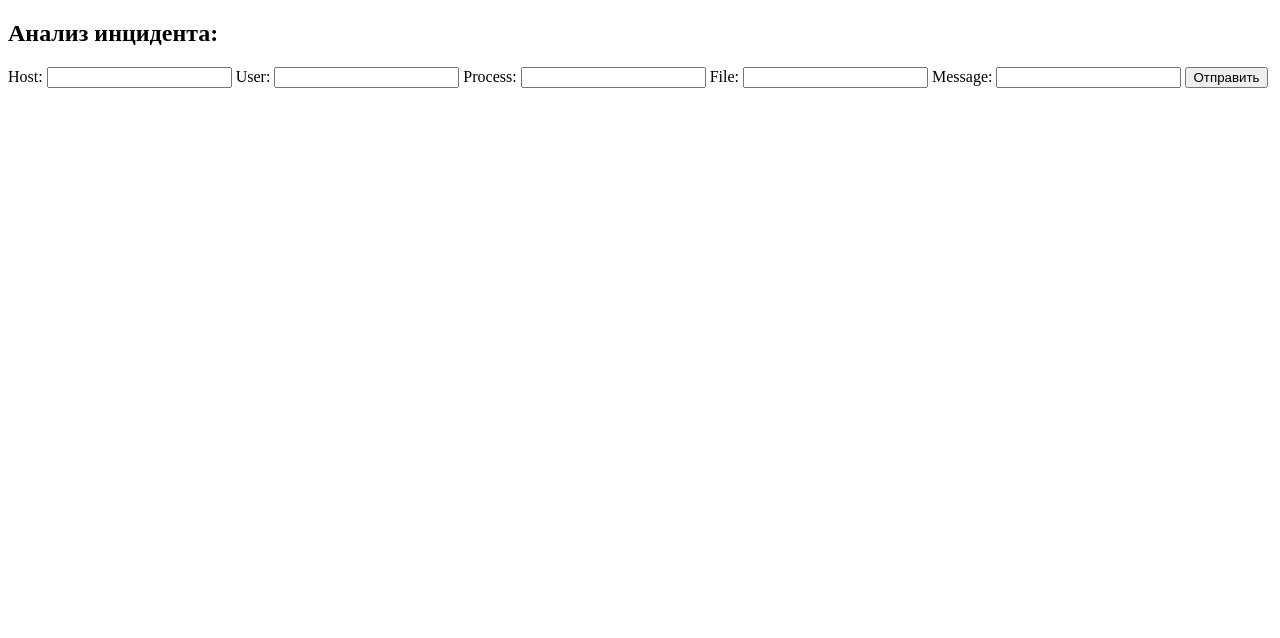
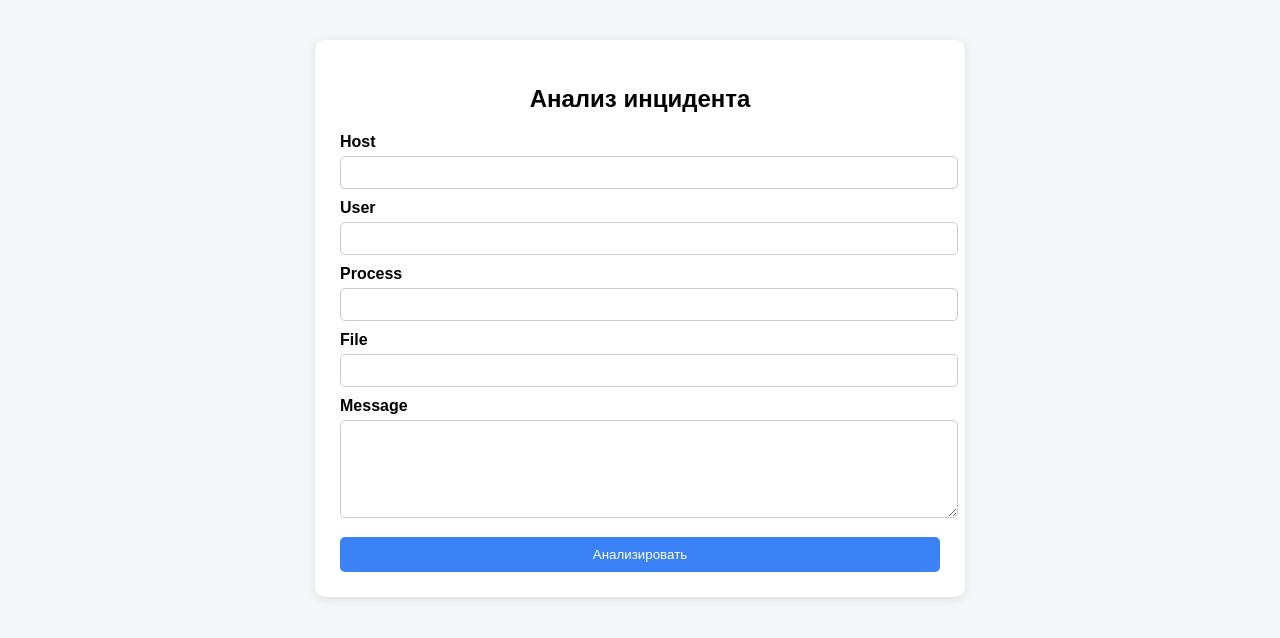
Before and after one commit to maksimvydrin/sysadmin_actions, a Flask app: page / in a window 1280 px wide. Shown: the top 638 px of the page. Run offline with Flask 3, Linux system fonts and the light colour scheme; parts of the project's set-up code (start-up, migrations or seed data) failed here and were passed over.

Commit message:
Add files via upload

```diff
--- /dev/null
+++ b/static/style.css
@@ -0,0 +1,84 @@
+   body {
+    font-family: Arial, sans-serif;
+    background: #f4f6f8;
+    margin: 0;
+}
+
+.container {
+    max-width: 600px;
+    margin: 40px auto;
+    background: white;
+    padding: 25px;
+    border-radius: 10px;
+    box-shadow: 0 2px 10px rgba(0,0,0,0.1);
+}
+
+h2 {
+    text-align: center;
+}
+
+label {
+    display: block;
+    margin-top: 10px;
+    font-weight: bold;
+}
+
+input, textarea {
+    width: 100%;
+    padding: 8px;
+    margin-top: 5px;
+    border-radius: 5px;
+    border: 1px solid #ccc;
+}
+
+textarea {
+    height: 80px;
+}
+
+button {
+    width: 100%;
+    margin-top: 15px;
+    padding: 10px;
+    background: #3b82f6;
+    border: none;
+    color: white;
+    border-radius: 5px;
+    cursor: pointer;
+}
+
+button:hover {
+    background: #2563eb;
+}
+
+.card {
+    background: #fafafa;
+    padding: 15px;
+    margin-top: 15px;
+    border-radius: 8px;
+}
+
+.badge {
+    padding: 3px 8px;
+    border-radius: 5px;
+    color: white;
+}
+
+.low {
+    background: green;
+}
+
+.medium {
+    background: orange;
+}
+
+.high {
+    background: red;
+}
+
+.back {
+    display: block;
+    margin-top: 15px;
+    text-align: center;
+    text-decoration: none;
+    color: #3b82f6;
+}
--- a/templates/forms.html
+++ b/templates/forms.html
@@ -2,25 +2,37 @@
 <html lang="ru">
 <head>
     <meta charset="UTF-8">
-    <title>Анализ</title>
+    <title>Анализ инцидента</title>
+    <link rel="stylesheet" href="{{ url_for('static', filename='style.css') }}">
 </head>
 <body>
 
-<h2>Анализ инцидента:</h2>
+<div class="container">
 
-<form action = "/predict" method = "post">
-  <label>Host:</label>
-  <input type="text" name = "host">
-  <label>User:</label>
-  <input type="text" name = "user">
-  <label>Process:</label>
-  <input type="text" name = "process">
-  <label>File:</label>
-  <input type="text" name = "file">
-  <label>Message:</label>
-  <input type="text" name = "message">
-  <button type = "submit">Отправить</button>
+    <h2>Анализ инцидента</h2>
 
+    <form action="/predict" method="post">
+
+        <label>Host</label>
+        <input type="text" name="host" required>
+
+        <label>User</label>
+        <input type="text" name="user" required>
+
+        <label>Process</label>
+        <input type="text" name="process">
+
+        <label>File</label>
+        <input type="text" name="file">
+
+        <label>Message</label>
+        <textarea name="message" required></textarea>
+
+        <button type="submit">Анализировать</button>
+
+    </form>
+
+</div>
 
 </body>
 </html>
```
Also changed, not shown: templates/incident.html (+27 -14 lines).
